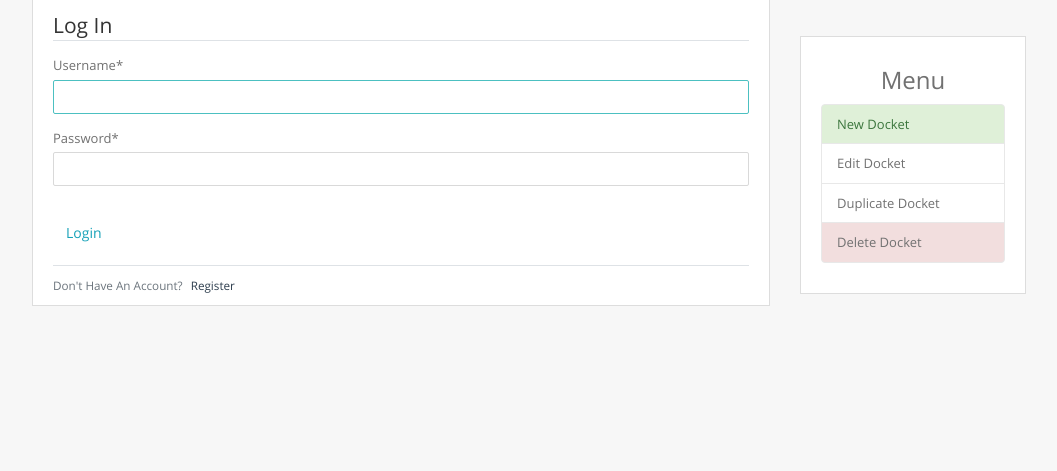
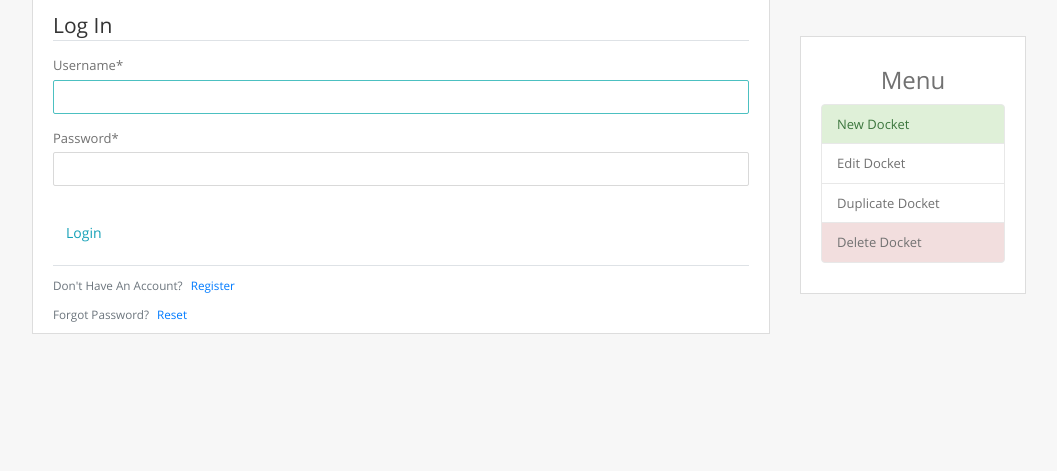
Before and after one commit to noahj9/StockDock, a Django app: page /login/ in a window 1280 px wide. Shown: the part 83-554 px from the top of the page, without its empty margins (111-1168 px from the left). Run offline with Django 4.2, Linux system fonts and the light colour scheme; some libraries are stand-ins or nearby versions.

Commit message:
reset password functionality

```diff
--- a/webApp_PrintSoftware/users/templates/users/login.html
+++ b/webApp_PrintSoftware/users/templates/users/login.html
@@ -14,7 +14,11 @@
         </form>
         <div class="border-top pt-3">
             <small class="text-muted">
-                Don't Have An Account? <a class="ml-2" href="{% url 'register' %}">Register</a>
+                Don't Have An Account? <a class="ml-2 text-primary" href="{% url 'register' %}">Register</a>
+            </small>
+            <p></p>
+            <small class="text-muted">
+                Forgot Password? <a class="ml-2 text-primary" href="{% url 'reset_password' %}">Reset</a>
             </small>
         </div>
     </div>
--- a/webApp_PrintSoftware/webApp_PrintSoftware/urls.py
+++ b/webApp_PrintSoftware/webApp_PrintSoftware/urls.py
@@ -25,4 +25,8 @@ urlpatterns = [
     path('login/', auth_views.LoginView.as_view(template_name='users/login.html'), name='login'), #login path
     path('logout/', auth_views.LogoutView.as_view(template_name='users/logout.html'), name='logout'), #logout path
     path('profile/', user_views.profile, name='profile'), #profile path
+    path('resetpassword/', auth_views.PasswordResetView.as_view(), name='reset_password'), #password reset
+    path('resetpassword_sent/', auth_views.PasswordResetDoneView.as_view(), name='password_reset_done'), #password reset
+    path('reset/<uidb64>/<token>/', auth_views.PasswordResetConfirmView.as_view(), name='password_reset_confirm'), #password reset
+    path('resetpassword_complete/', auth_views.PasswordResetCompleteView.as_view(), name='password_reset_complete'), #password reset
 ]
```
Also changed, not shown: webApp_PrintSoftware/webApp_PrintSoftware/settings.py (+8 -0 lines).
